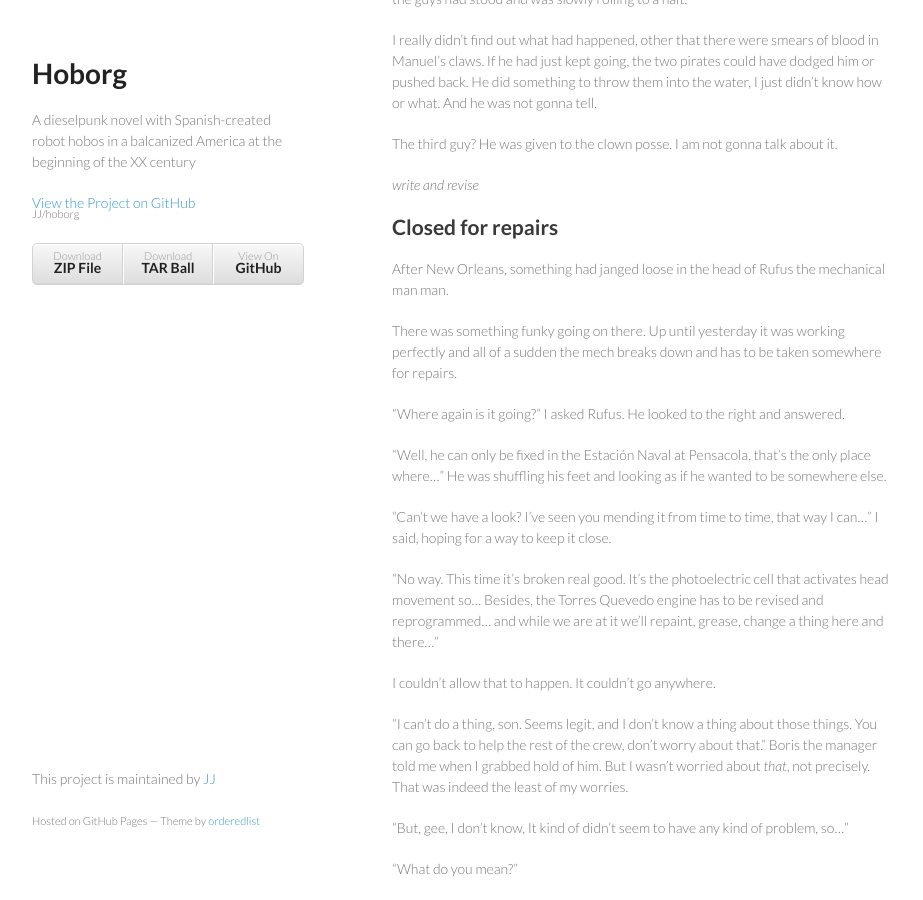
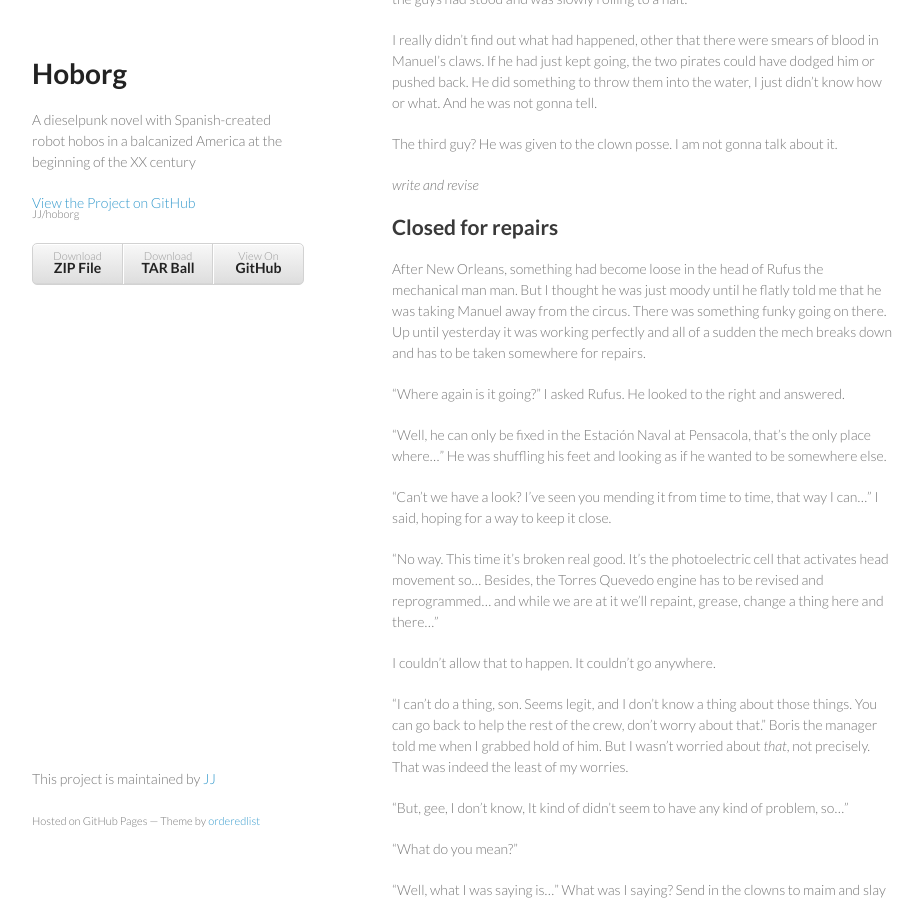
Before and after one commit to JJ/hoborg, a Jekyll site: the page built from text/text.md, in a window 1280 px wide and 900 px high, scrolled down 19770 px. Shown: the whole window, without its empty margins (178-1101 px from the left). Built offline with Jekyll 4.4.1, drawn with Linux system fonts in a browser that asks for light colours.

Commit message:
Sync text/text.md from master to gh-pages

```diff
--- a/text/text.md
+++ b/text/text.md
@@ -1116,10 +1116,9 @@ about it.
 Closed for repairs
 -----------------------
 
-After New Orleans, something had janged loose in the head of Rufus the
-mechanical man man.
-
-There was something funky going on there. Up until yesterday it was
+After New Orleans, something had become  loose in the head of Rufus the
+mechanical man man. But I thought he was just moody until he flatly
+told me that he was taking Manuel away from the circus. There was something funky going on there. Up until yesterday it was
 working perfectly and all of a sudden the mech breaks down and has to
 be taken somewhere for repairs.
 
```
